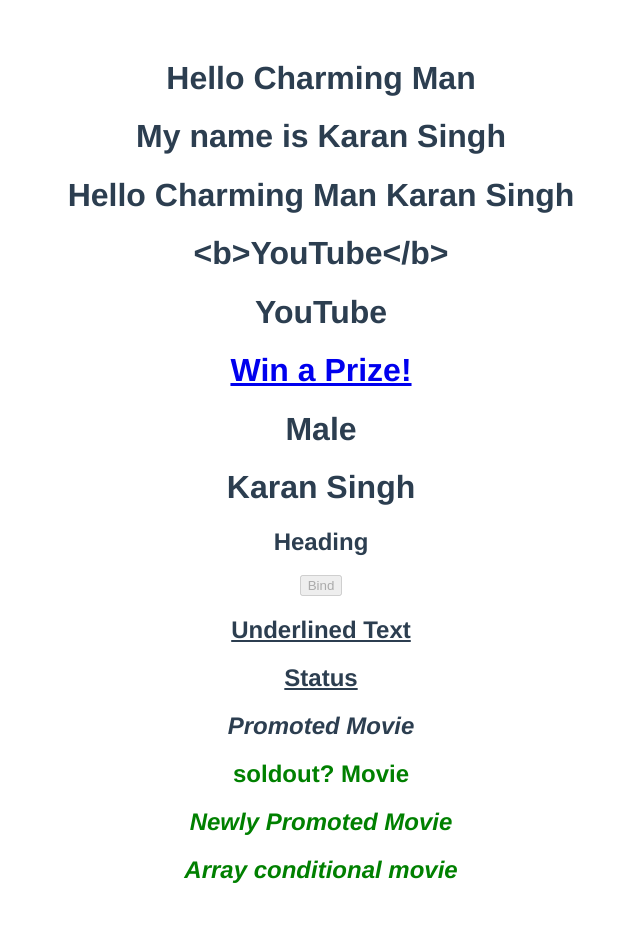
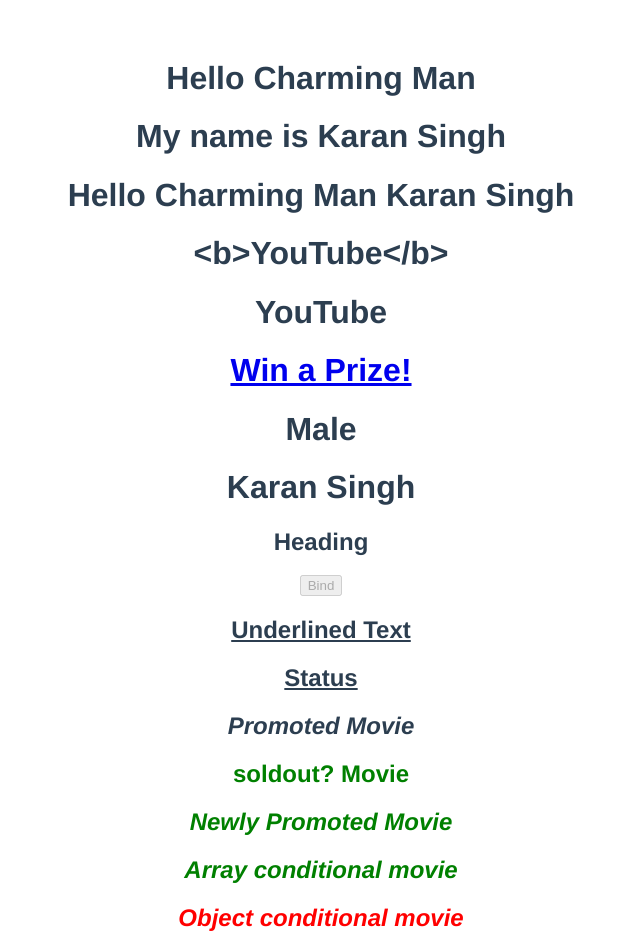
Before and after one commit to Karan2109/Leaning-Vue.js, a Vue app in the folder Vue.js 3/hello-world/: page / in a window 1280 px wide. Shown: the whole page, without its empty margins (319-959 px from the left). Before the commit the page ends 904 px from the top, so only its background shows below. Built offline with nearby package versions, Linux system fonts and the light colour scheme.

Commit message:
v-biding using Object & binding classes and binding classes conditionally is done

```diff
--- a/Vue.js 3/hello-world/src/App.vue
+++ b/Vue.js 3/hello-world/src/App.vue
@@ -16,6 +16,15 @@
   <h2 v-bind:class="['new', 'promoted']">Newly Promoted Movie</h2>
   <h2 v-bind:class="[isPromoted && 'promoted', isSoldout ? 'sold-out' : 'new']">
     Array conditional movie
+  </h2>
+  <h2
+    v-bind:class="{
+      promoted: isPromoted,
+      new: !isSoldout,
+      'sold-out': isSoldOut,
+    }"
+  >
+    Object conditional movie
   </h2>
   <!-- <h1 v-text="chanel"></h1> -->
 </template>
```
